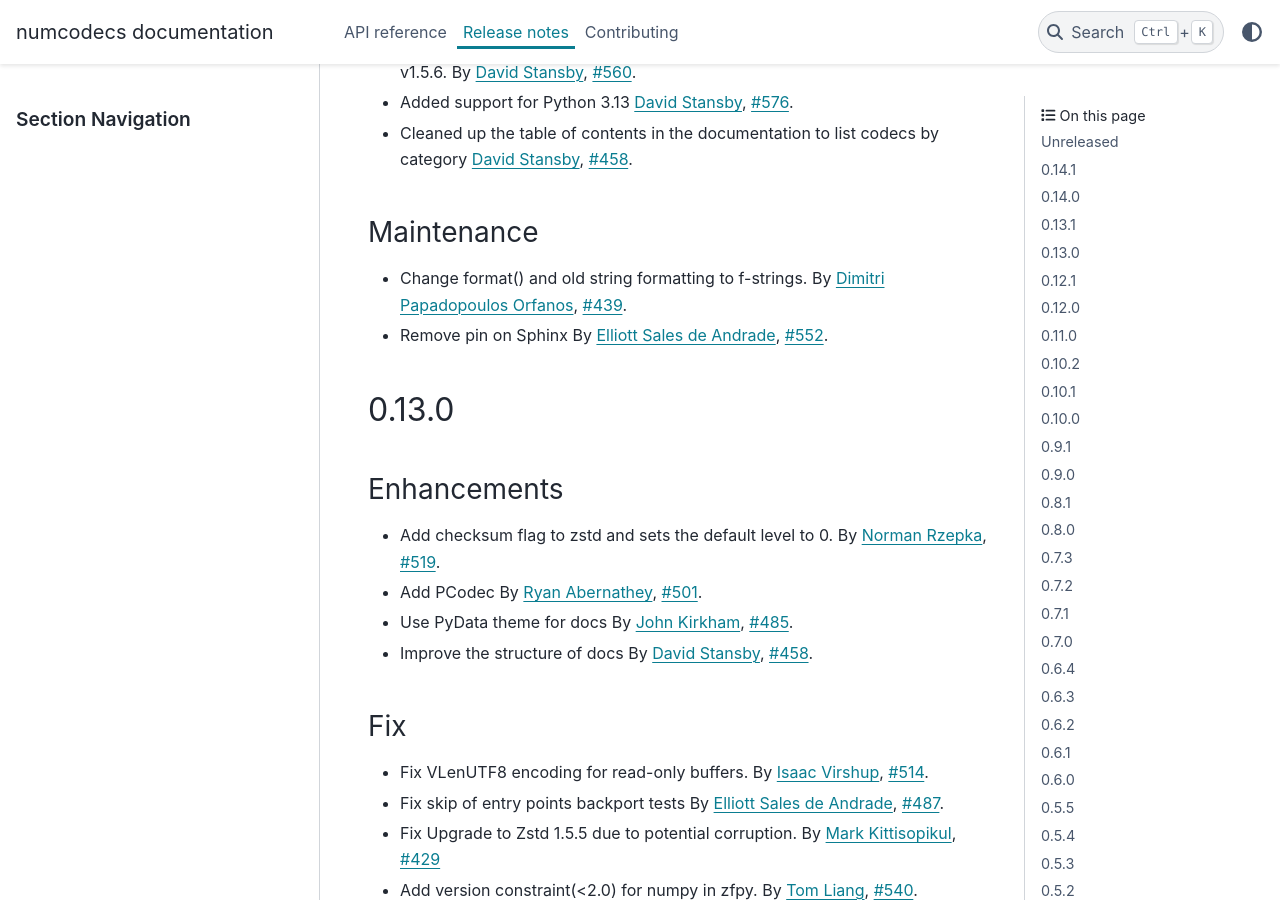
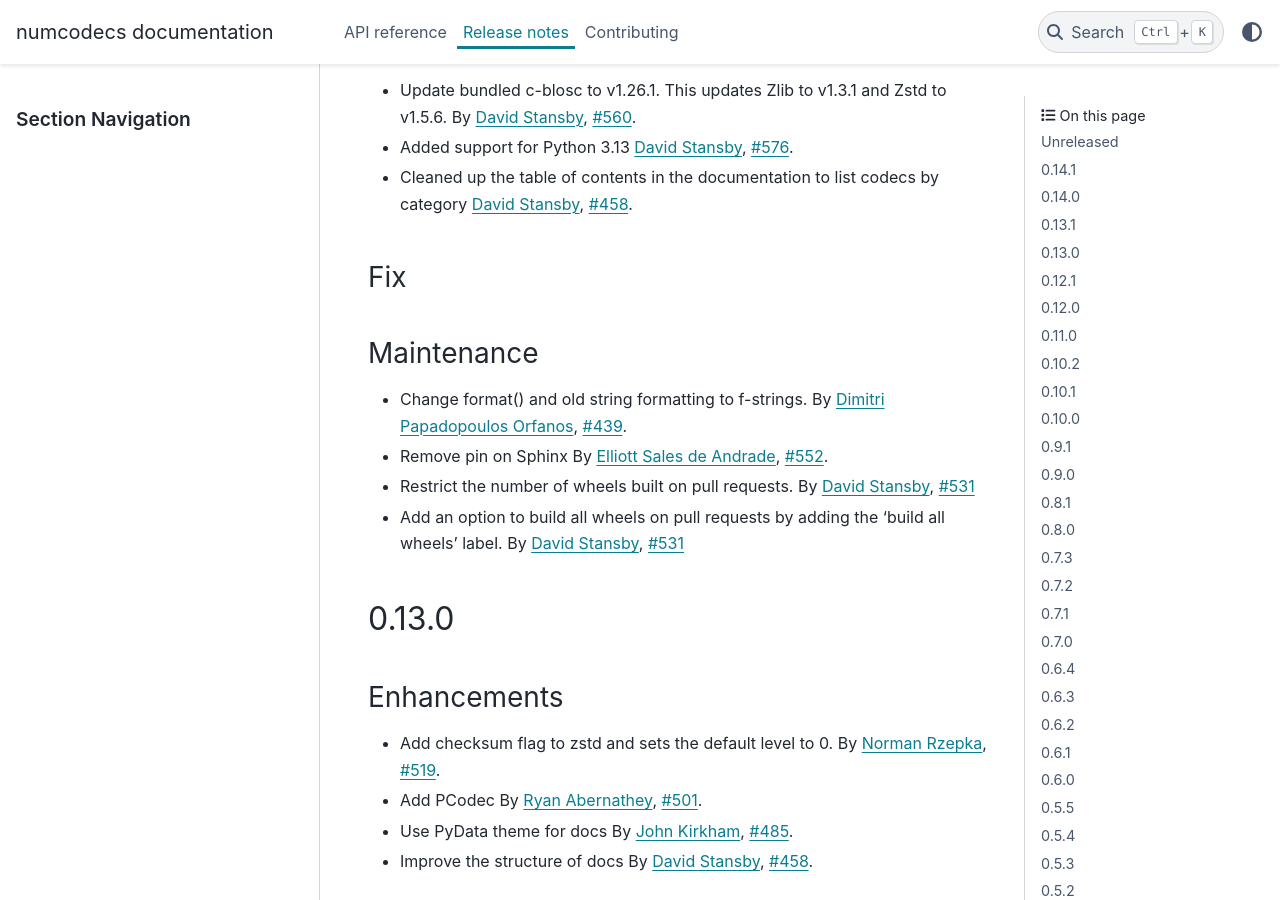
Before and after one commit to zarr-developers/numcodecs, a Sphinx documentation site: the page built from docs/release.rst, in a window 1280 px wide and 900 px high, scrolled down 2361 px. Built offline with Sphinx 7.4.7 and the PyData theme 0.15.4, drawn with Linux system fonts in a browser that asks for light colours; the version number could not be read and is left out; some of the changed text lies outside the part shown.

Commit message:
Add changelog entry

```diff
--- a/docs/release.rst
+++ b/docs/release.rst
@@ -43,7 +43,8 @@
   Import errors caused by optional dependencies (ZFPY, MsgPack, CRC32C, and PCodec)
   are still silently caught.
   By :user:`David Stansby <dstansby>`, :issue:`550`.
-
+* Build aarch64 wheels on linux.
+  By :user:`David Stansby <dstansby>`, :issue:`531`
 
 0.14.1
 ------
@@ -116,12 +117,23 @@
 * Cleaned up the table of contents in the documentation to list codecs by category
   :user:`David Stansby <dstansby>`, :issue:`458`.
 
+Fix
+~~~
+
+
 Maintenance
 ~~~~~~~~~~~
 * Change format() and old string formatting to f-strings.
   By :user:`Dimitri Papadopoulos Orfanos <DimitriPapadopoulos>`, :issue:`439`.
 * Remove pin on Sphinx
   By :user:`Elliott Sales de Andrade <QuLogic>`, :issue:`552`.
+
+* Restrict the number of wheels built on pull requests.
+  By :user:`David Stansby <dstansby>`, :issue:`531`
+
+* Add an option to build all wheels on pull requests by adding
+  the 'build all wheels' label.
+  By :user:`David Stansby <dstansby>`, :issue:`531`
 
 
 .. _release_0.13.0:
```
